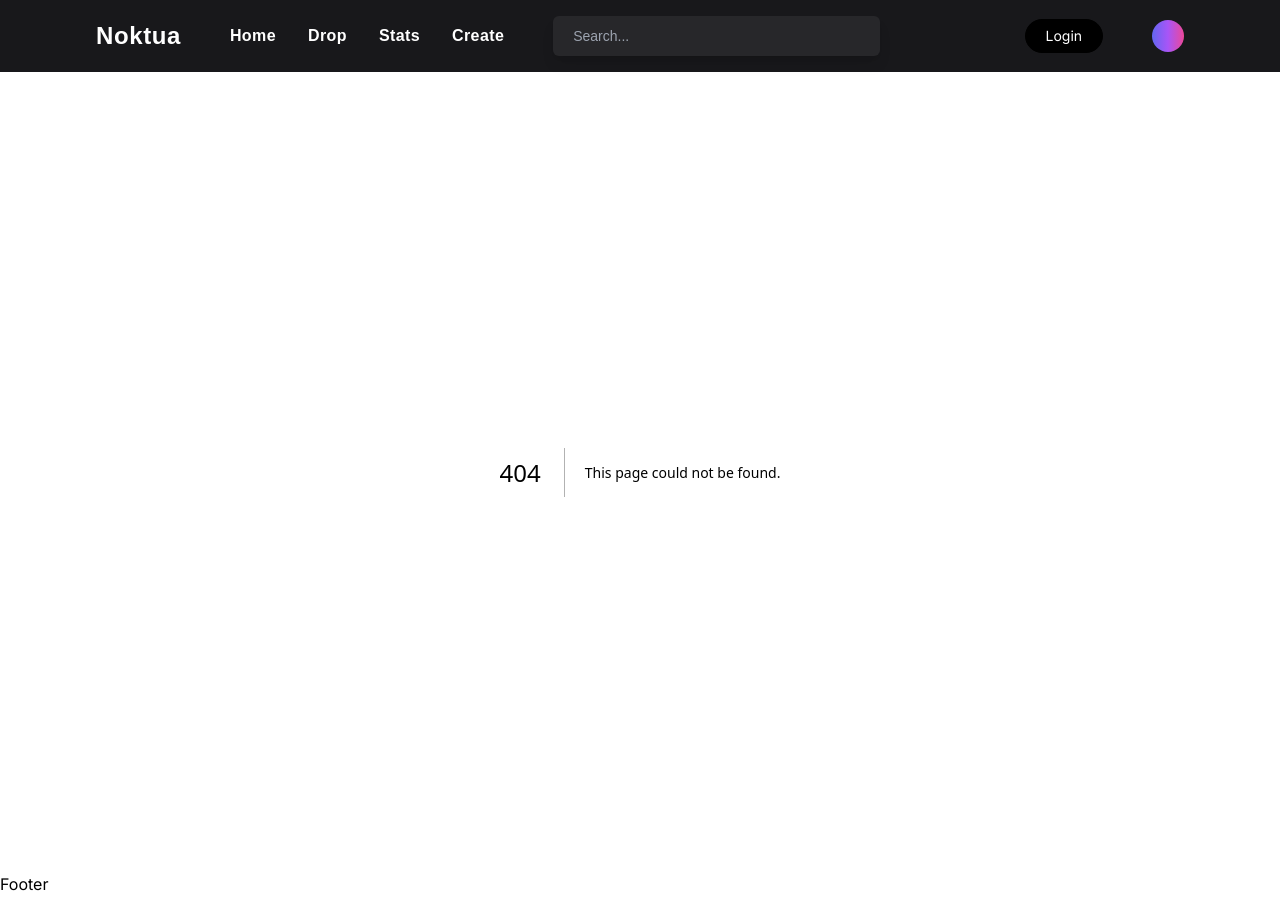
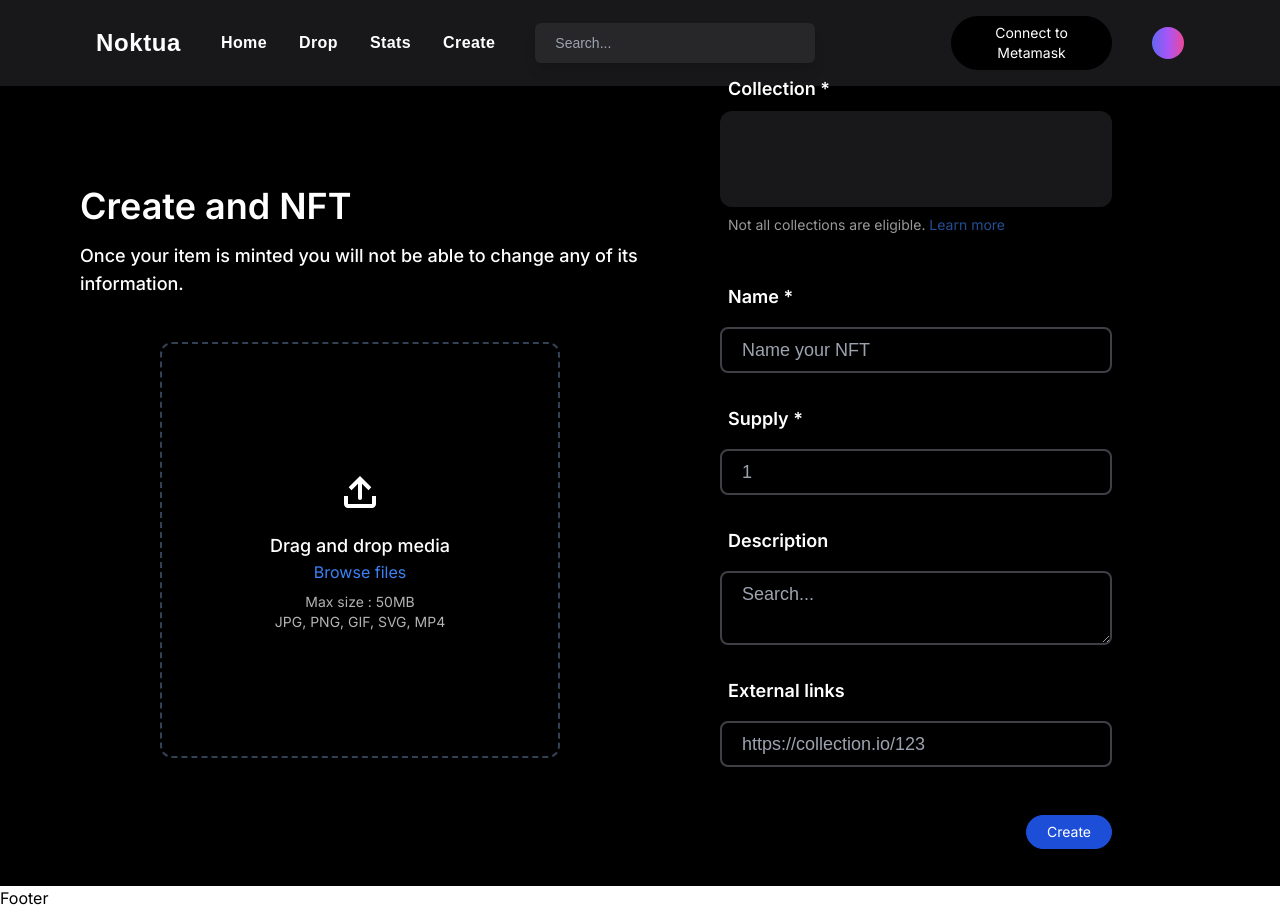
Before and after one commit to vishal18713/next-hardhat-pinata, a Next.js app: page /create in a window 1280 px wide. Before the commit this address had no page. Built offline with nearby package versions, Linux system fonts and the light colour scheme.

Commit message:
create nft page added

```diff
--- /dev/null
+++ b/components/BlankLayout.jsx
@@ -0,0 +1,7 @@
+import React from 'react';
+
+const BlankLayout = ({ children }) => {
+  return <div>{children}</div>;
+};
+
+export default BlankLayout;
--- a/components/Navbar.jsx
+++ b/components/Navbar.jsx
@@ -5,15 +5,24 @@ import Image from "next/image";
 import { useEffect, useState } from "react";
 import Web3 from "web3";
 import { useRouter } from "next/router";
+import page from "../src/app/select-create/page";
 
 const Nav = () => {
+
+  const[connected, setconnected] = useState(false);
+  const[connectedAccount,setConnectedAccount] = useState('');
+  const[id,setId] = useState(null);
+
   const connectMetamask = async () => {
     if (typeof window !== "undefined" && window.ethereum) {
       try {
         await window.ethereum.request({ method: "eth_requestAccounts" });
         const web3 = new Web3(window.ethereum);
         const accounts = await web3.eth.getAccounts();
+        setconnected(true);
         setConnectedAccount(accounts[0]);
+        const displayAddress = accounts[0]?.substr(0,7)+"..."
+        setId(displayAddress);
       } catch (error) {
         console.error("Error connecting Metamask:", error);
       }
@@ -31,12 +40,19 @@ const Nav = () => {
         <p className="logo_text">Home</p>
         <p className="logo_text">Drop</p>
         <p className="logo_text">Stats</p>
-        <p className="logo_text">Create</p>
+        <Link href='/select-create'><p className="logo_text">Create</p></Link>
       </div>
       <input type="text" placeholder="Search..." required className="search_input30 peer mr-24" />
-      <button className="black_btn" onClick={connectMetamask}>
-        Login
-      </button>
+      {connected ? (
+  <button className="black_btn"onClick={connectMetamask} >
+    {id}
+  </button>
+) : (
+  <button className="black_btn" onClick={connectMetamask}>
+    Connect to Metamask
+  </button>
+)}
+
       <Link href='/profile'> <div className="w-8 h-8 bg-gradient-to-r from-indigo-500 via-purple-500 to-pink-500 ... rounded-full"></div></Link>
     </nav>
   );
--- /dev/null
+++ b/src/app/create/page.jsx
@@ -0,0 +1,42 @@
+import React from 'react'
+import { CgSoftwareUpload } from "react-icons/cg";
+
+const page = () => {
+  return (
+    <div className='w-full h-screen bg-black flex justify-start items-center'>
+      <div className='w-1/2 h-3/4 flex flex-col items-center justify-center mx-20'>
+        <div className='justify-start'>
+       <h1 className='text-white text-4xl font-semibold'>Create and NFT</h1>
+       <p className='text-white py-4 text-lg font-medium'>Once your item is minted you will not be able to change any of its information.</p>
+       </div>
+       <div className='w-[70%] h-[80%] outline-dashed outline-2 outline-offset-2 outline-slate-700 rounded-lg my-8 flex flex-col justify-center items-center hover:bg-zinc-900'>
+       <CgSoftwareUpload className='text-white w-12 h-12' />
+       <p className='text-white font-medium text-lg pt-4'>Drag and drop media</p>
+       <p className='text-blue-500'>Browse files</p>
+       <p className='text-white text-sm opacity-70 pt-2'>Max size : 50MB</p>
+       <p className='text-white text-sm opacity-70'>JPG, PNG, GIF, SVG, MP4</p>
+       </div>
+      </div>
+
+      <div className='w-1/2 h-max flex flex-col justify-center items-start'>
+      <p className='text-white text-lg font-semibold px-2'>Collection *</p>
+        <div className='w-[70%] h-24 px-2 py-2 bg-zinc-900 rounded-xl my-2 hover:bg-zinc-800'>
+
+        </div>
+        <p className='text-white text-sm opacity-60 px-2'>Not all collections are eligible. <span className='text-blue-500'>Learn more</span></p>
+        <p className='text-white text-lg font-semibold px-2 pt-12 pb-4'>Name *</p>
+        <input type="text" placeholder="Name your NFT" required className="search_input_trans_create peer" />
+        <p className='text-white text-lg font-semibold px-2 pt-8 pb-4'>Supply *</p>
+        <input type="text" placeholder="1" required className="search_input_trans_create peer" />
+        <p className='text-white text-lg font-semibold px-2 pt-8 pb-4'>Description</p>
+        <textarea type="text" placeholder="Search..." required className="search_input_trans_create peer" />
+        <p className='text-white text-lg font-semibold px-2 pt-8 pb-4'>External links</p>
+        <input type="text" placeholder="https://collection.io/123" required className="search_input_trans_create peer" />
+        <div className='w-[70%] flex justify-end items-center py-12 '><button className='blue_btn'>Create</button></div>
+      </div>
+
+    </div>
+  )
+}
+
+export default page
--- a/src/app/globals.css
+++ b/src/app/globals.css
@@ -80,6 +80,9 @@
 .black_btn {
   @apply rounded-full border border-black bg-black py-1.5 px-5 text-white transition-all hover:bg-white hover:text-black text-center text-sm font-inter flex items-center justify-center;
 }
+.blue_btn {
+  @apply rounded-full border border-blue-700 bg-blue-700 py-1.5 px-5 text-white transition-all hover:bg-white hover:text-black text-center text-sm font-inter flex items-center justify-center;
+}
 
 .outline_btn {
   @apply rounded-full border border-black bg-transparent py-1.5 px-5 text-black transition-all hover:bg-black hover:text-white text-center text-sm font-inter flex items-center justify-center;
@@ -110,6 +113,9 @@
 }
 .search_input_zinc {
   @apply block w-[50%] rounded-lg border-[2px] border-zinc-700 bg-zinc-900 py-[7px] font-satoshi pl-5 text-lg shadow-lg font-medium text-white focus:border-zinc-700 focus:ring-0;
+}
+.search_input_trans_create {
+  @apply block w-[70%] rounded-lg border-[2px] border-zinc-700 bg-transparent py-[7px] font-satoshi pl-5 text-lg shadow-lg font-medium text-white focus:border-zinc-700 focus:ring-0;
 }
 
 .search_input30 {
--- a/src/app/layout.js
+++ b/src/app/layout.js
@@ -10,11 +10,11 @@ export const metadata = {
   description: "Generated by create next app",
 };
 
-export default function RootLayout({ children }) {
+export default function RootLayout({ children}) {
   return (
     <html lang="en">
       <body className={inter.className}>
-        < Navbar />
+       <Navbar />
         {children}
         < Footer />
         </body>
--- a/src/app/page.jsx
+++ b/src/app/page.jsx
@@ -4,23 +4,22 @@ import React from 'react'
 import { useEffect, useState } from 'react';
 import ActiveSlider from '../../components/ActiveSlider';
 
+
 const Home = () => {
 
 
   return (
-    <div className='w-full h-screen bg-gradient-to-r from-sky-500 to-indigo-500'>
+    <div className='w-full h-screen bg-slate-950'>
       <div className='w-full flex justify-start items-center gap-6 ml-24 pt-6 text-white'>
-        <div className='w-fit hover:bg-blue-300 rounded-lg pl-4 pr-4'><p className='logo_text'>All</p></div>
-        <div className='w-fit hover:bg-blue-300 rounded-lg pl-4 pr-4'><p className='logo_text'>Art</p></div>
-        <div className='w-fit hover:bg-blue-300 rounded-lg pl-4 pr-4'><p className='logo_text'>Gaming</p></div>
-        <div className='w-fit hover:bg-blue-300 rounded-lg pl-4 pr-4'><p className='logo_text'>Membership</p></div>
-        <div className='w-fit hover:bg-blue-300 rounded-lg pl-4 pr-4'><p className='logo_text'>PFPs</p></div>
-        <div className='w-fit hover:bg-blue-300 rounded-lg pl-4 pr-4'><p className='logo_text'>Photography</p></div>
-        <div className='w-fit hover:bg-blue-300 rounded-lg pl-4 pr-4'><p className='logo_text'>Music</p></div>
+        <div className='w-fit hover:bg-slate-800 rounded-lg px-4 py-2'><p className='logo_text'>All</p></div>
+        <div className='w-fit hover:bg-slate-800 rounded-lg px-4 py-2'><p className='logo_text'>Art</p></div>
+        <div className='w-fit hover:bg-slate-800 rounded-lg px-4 py-2'><p className='logo_text'>Gaming</p></div>
+        <div className='w-fit hover:bg-slate-800 rounded-lg px-4 py-2'><p className='logo_text'>Membership</p></div>
+        <div className='w-fit hover:bg-slate-800 rounded-lg px-4 py-2'><p className='logo_text'>PFPs</p></div>
+        <div className='w-fit hover:bg-slate-800 rounded-lg px-4 py-2'><p className='logo_text'>Photography</p></div>
+        <div className='w-fit hover:bg-slate-800 rounded-lg px-4 py-2'><p className='logo_text'>Music</p></div>
       </div>
-      < ActiveSlider />
     </div>
-
   )
 }
 
--- /dev/null
+++ b/src/app/select-create/page.jsx
@@ -0,0 +1,42 @@
+import React from 'react'
+import Image from 'next/image';
+import { FaSailboat } from "react-icons/fa6";
+import { BsBoxes } from "react-icons/bs";
+import { RiGalleryFill } from "react-icons/ri";
+
+import nft2 from '../../../public/assets/SpaceCity2.jpeg';
+import Link from 'next/link';
+
+const page = () => {
+  return (
+    <div className='w-full h-screen bg-black flex justify-start items-center'>
+        <div className='w-[50%] flex-col justify-center items-start px-20'>
+            <div className='w-full flex justify-start items-center gap-6'>
+                <div className='w-12 h-12 bg-white rounded-full flex justify-center items-center'><FaSailboat className='w-6 h-6' /></div>
+                <h1 className='text-white text-bold font-satoshi text-5xl  '>Create</h1>
+            </div>
+            <div className='w-[90%] h-28 flex-col justify-center items-start rounded-lg bg-zinc-900 my-10 py-4 px-6'>
+                <div className='w-full flex justify-start items-center gap-4'>
+                <div className='w-10 h-10 bg-black rounded-full flex justify-center items-center'><BsBoxes className='text-white w-4 h-4' /></div>
+                    <p className='text-white font-satoshi text-2xl font-semibold'>Drop a collection</p>
+                </div>
+                <p className='text-white px-2 py-4 text-md font-medium'>Launch you NFT collection for others to mint. </p>
+            </div>
+            <Link href='/create'>
+            <div className='w-[90%] h-28 flex-col justify-center items-start rounded-lg bg-zinc-900 my-10 py-4 px-6'>
+                <div className='w-full flex justify-start items-center gap-4'>
+                <div className='w-10 h-10 bg-black rounded-full flex justify-center items-center'><RiGalleryFill className='text-white w-4 h-4' /></div>
+                    <p className='text-white font-satoshi text-2xl font-semibold'>Mint an NFT</p>
+                </div>
+                <p className='text-white px-2 py-4 text-md font-medium'>Create a collection and mint NFT's directly to your wallet</p>
+            </div>
+            </Link>
+        </div>
+        <div className="w-[50%] h-full relative">
+            <Image src={nft2} layout="fill" objectFit="cover" alt='nft'  />
+        </div>
+    </div>
+  )
+}
+
+export default page;
--- a/tailwind.config.js
+++ b/tailwind.config.js
@@ -16,7 +16,7 @@ module.exports = {
       },
       colors: {
         'primary-orange': '#FF5722',
-      }
+      },
     },
   },
   plugins: [],
```
